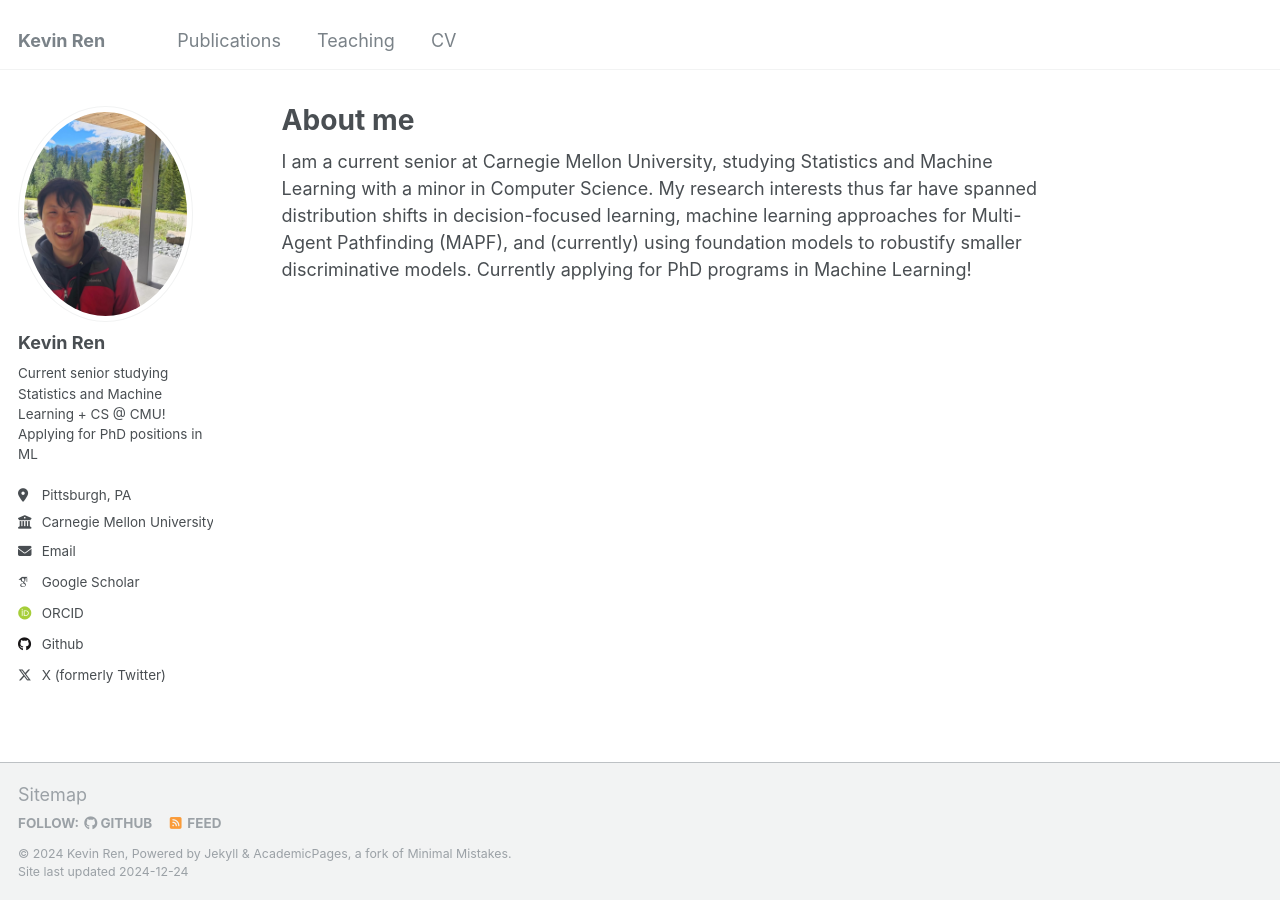
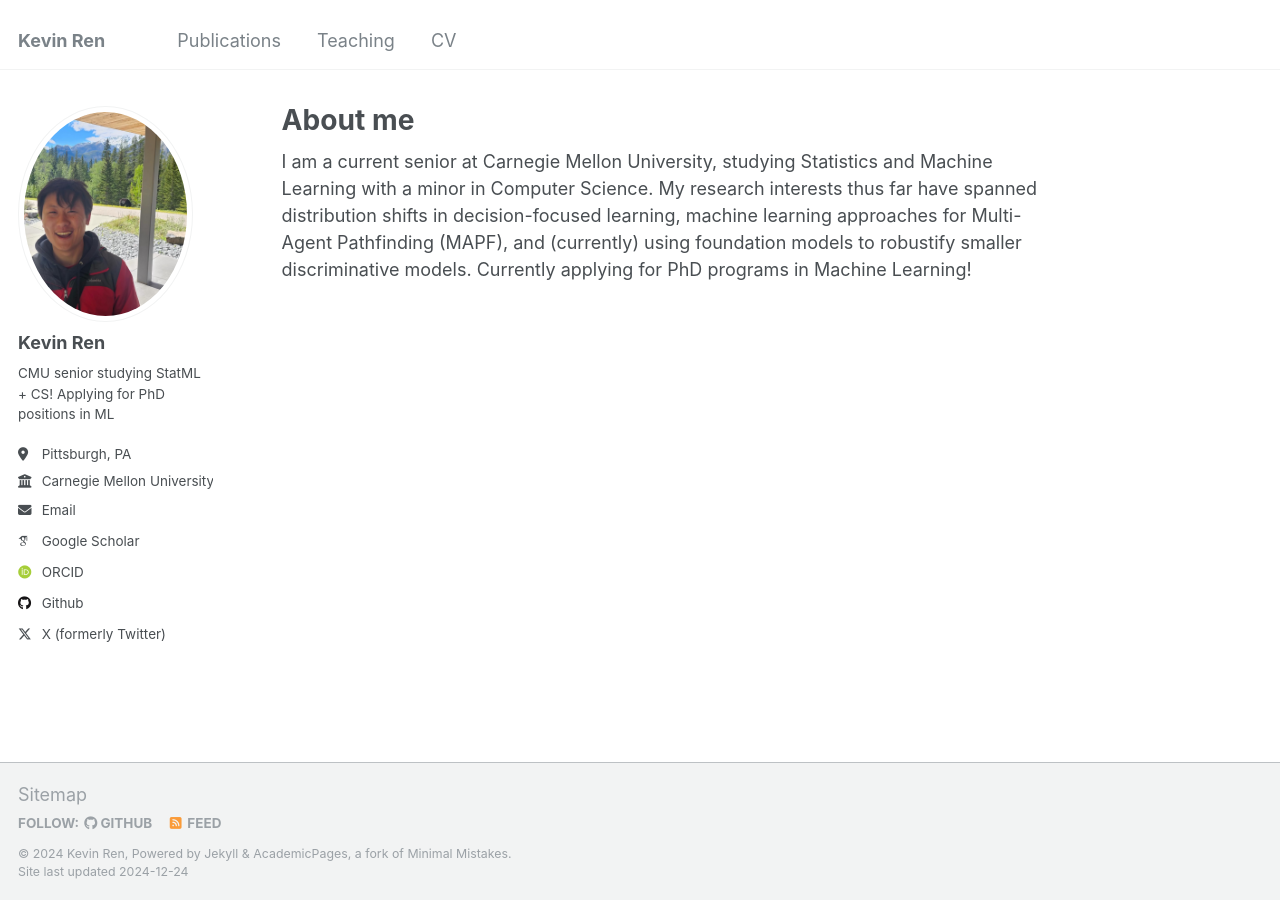
Before and after one commit to renkevin9/renkevin9.github.io, a Jekyll site: the page built from _pages/about.md, in a window 1280 px wide. Built offline with Jekyll 4.4.1, drawn with Linux system fonts in a browser that asks for light colours; some web fonts are replaced.

Commit message:
shorten bio

```diff
--- a/_config.yml
+++ b/_config.yml
@@ -24,7 +24,7 @@ author:
   avatar           : "profile.png"
   name             : "Kevin Ren"
   pronouns         : # example: "she/her"
-  bio              : "Current senior studying Statistics and Machine Learning + CS @ CMU! Applying for PhD positions in ML"
+  bio              : "CMU senior studying StatML + CS! Applying for PhD positions in ML"
   location         : "Pittsburgh, PA"
   employer         : "Carnegie Mellon University"
   uri              : # URL
```
